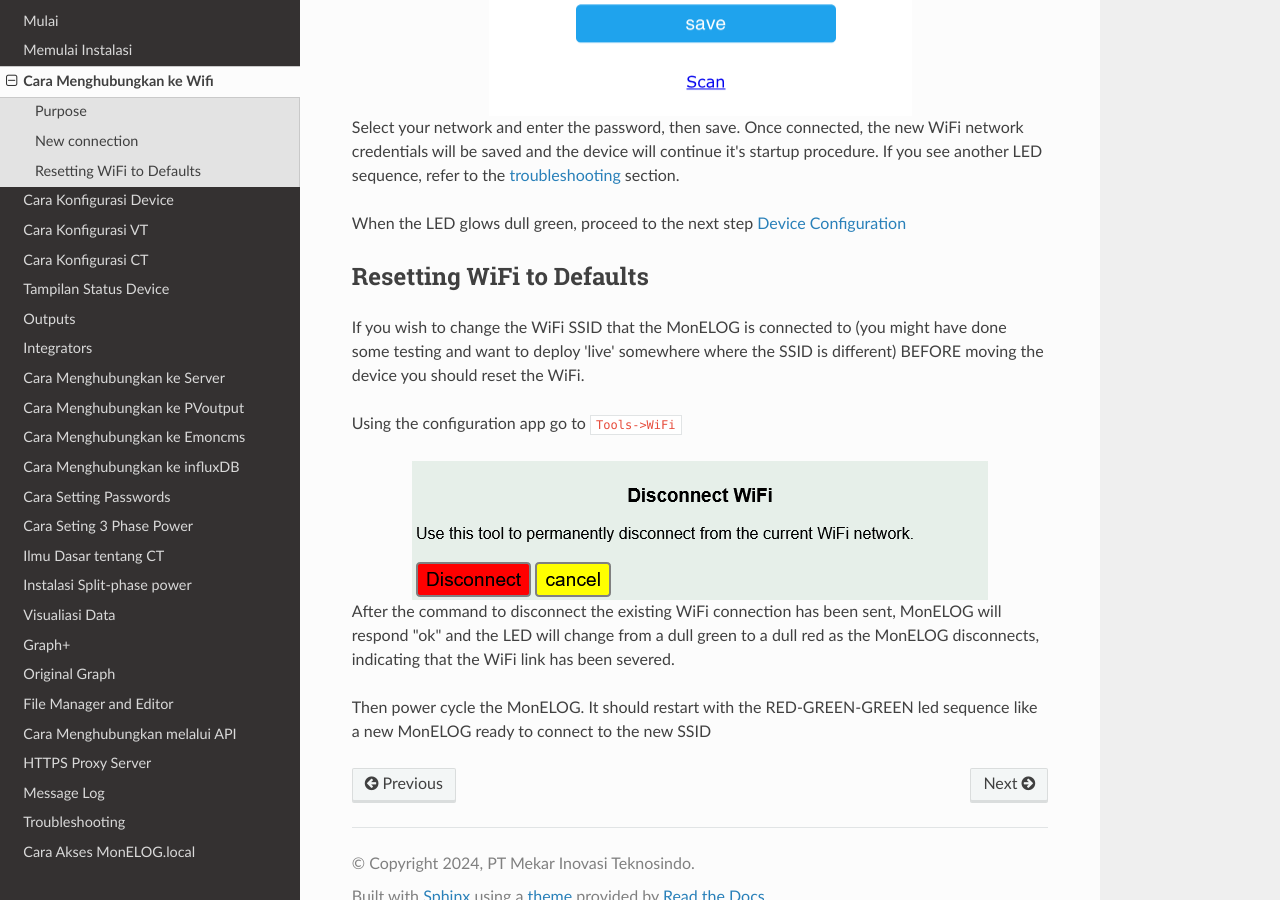
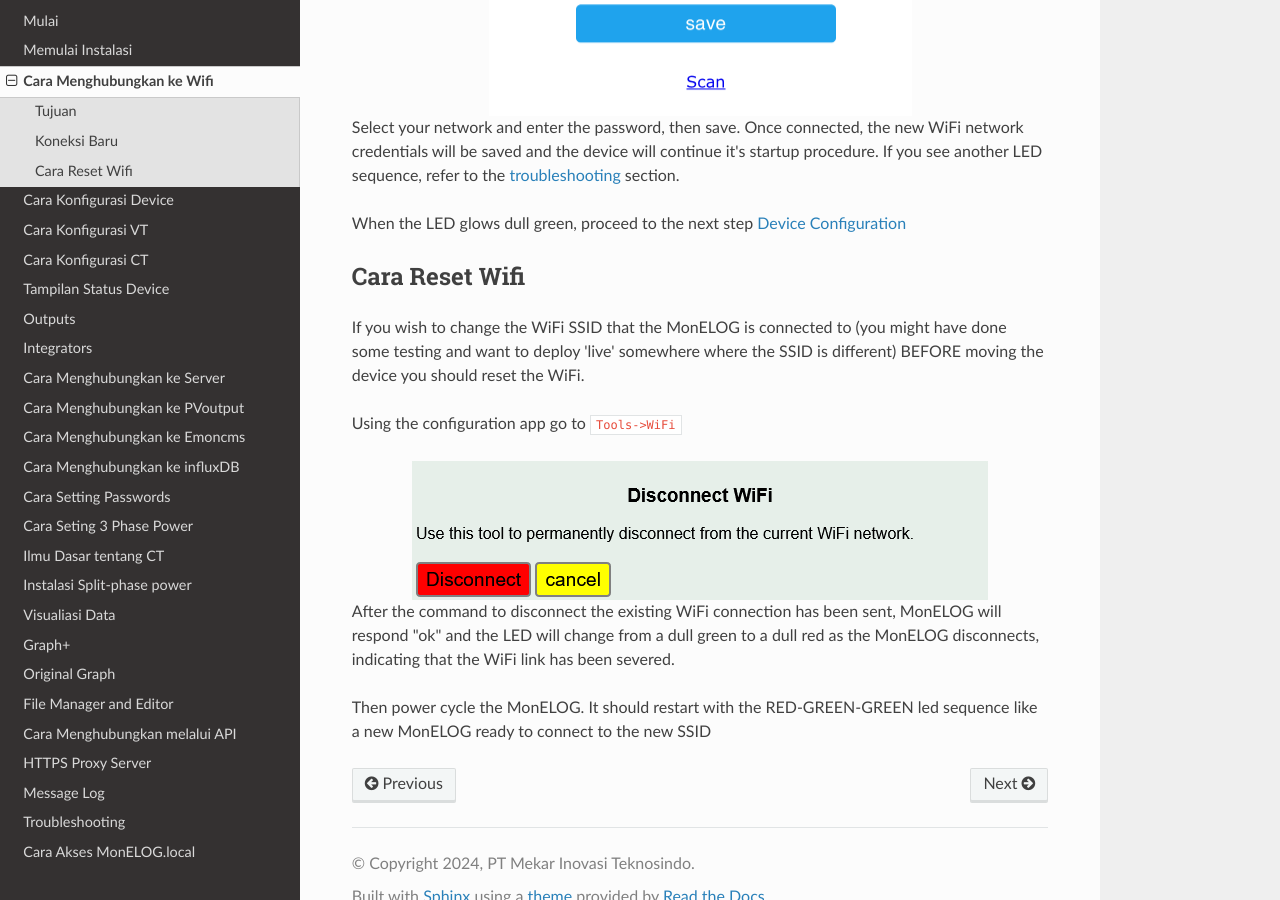
Before and after one commit to PT-MIT/MonELOG, a Sphinx documentation site: the page built from Docs/connectWiFi.rst, in a window 1280 px wide and 900 px high, scrolled down 1788 px. Built offline with Sphinx 7.4.7 and the Read the Docs theme 2.0.0, drawn with Linux system fonts in a browser that asks for light colours; formulas are drawn with MathJax 3; pages that are not in the unit, such as notebooks, are missing from menus; some of the changed text lies outside the part shown.

Commit message:
Update connectWiFi.rst

```diff
--- a/Docs/connectWiFi.rst
+++ b/Docs/connectWiFi.rst
@@ -2,7 +2,7 @@
 Connecting to WiFi
 ==================
 
-Purpose
+Tujuan
 -------
 
 When MonELOG powers up, it attempts to connect to the
@@ -20,7 +20,7 @@
 At this point you can skip ahead to the next
 section `Device Configuration <devConfig.html>`__
 
-New connection
+Koneksi Baru
 --------------
 
 If the MonELOG has never been connected to a WiFi network (new),
@@ -65,7 +65,7 @@
 When the LED glows dull green, proceed to the next step
 `Device Configuration  <devConfig.html>`__
 
-Resetting WiFi to Defaults
+Cara Reset Wifi
 --------------------------
 
 If you wish to change the WiFi SSID that the MonELOG is connected to
```
